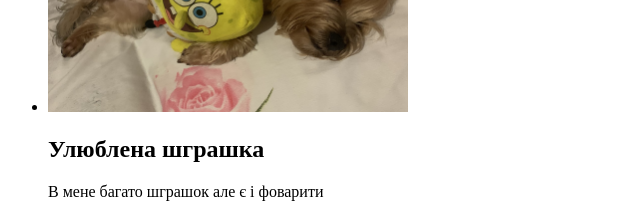
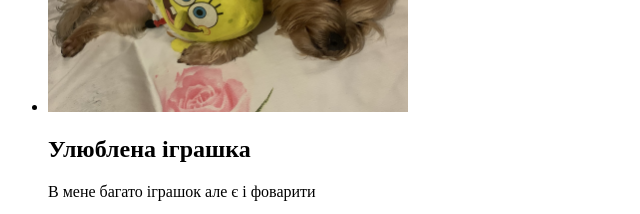
Before and after one commit to SnegoMaks/BoikoFamily, a plain HTML site: page pets.html in a window 1280 px wide. Shown: the part 780-994 px from the top of the page, 0-640 px from the left. Drawn offline with Linux system fonts and the light colour scheme.

Commit message:
Update pets.html

```diff
--- a/pets.html
+++ b/pets.html
@@ -24,7 +24,7 @@
                 <h1>Molli</h1>
                 <ul>
                 <li><img src="./images/snegomoli.jpg" alt="Molli" width="360" ><h2>За кермом разом</h2><p>Ми часто їздимо на авто і Моллі з нами</p></li>
-                <li><img src="./images/molli.jpg" alt="molli" width="360"><h2>Улюблена шграшка</h2><p>В мене багато шграшок але є і фоварити</p></li>
+                <li><img src="./images/molli.jpg" alt="molli" width="360"><h2>Улюблена іграшка</h2><p>В мене багато іграшок але є і фоварити</p></li>
                 <li><img src="./images/molli1.JPG" alt="molli1" width="360"><h2>Я люблю свята</h2><p>Люблю подарунки і не тільки свої</p></li>
                 <li><img src="./images/molli2.jpg" alt="molli2" width="360"><h2>В мене багато друзів</h2><p>часті зустрічі з друзями</p></li>
             </ul>
```
